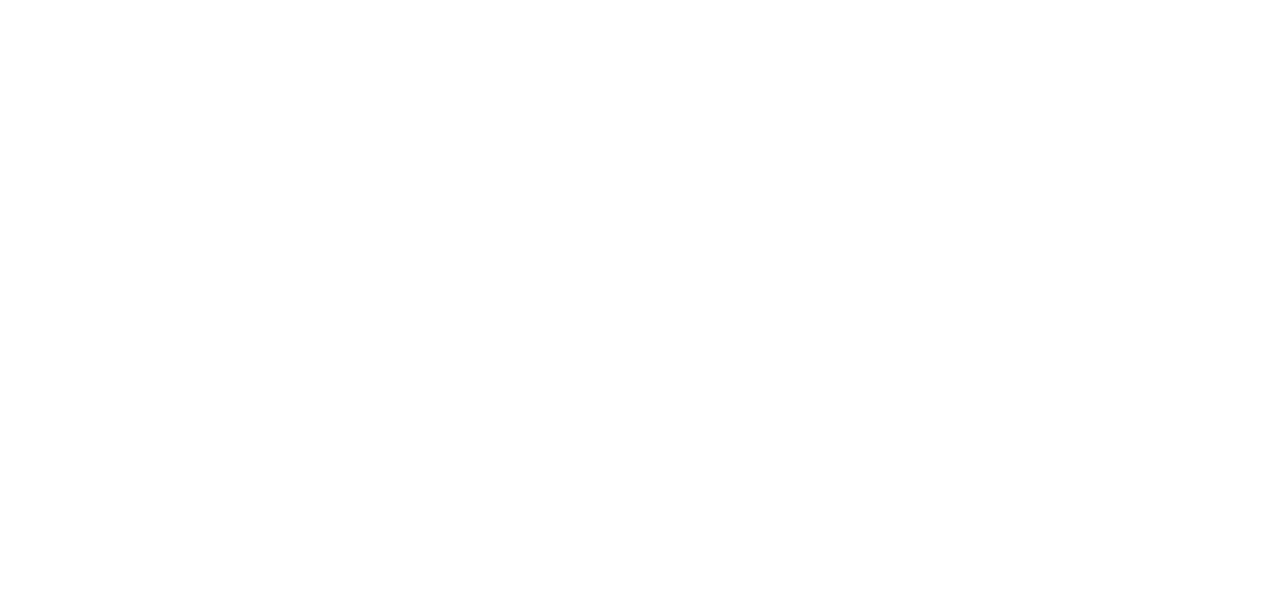
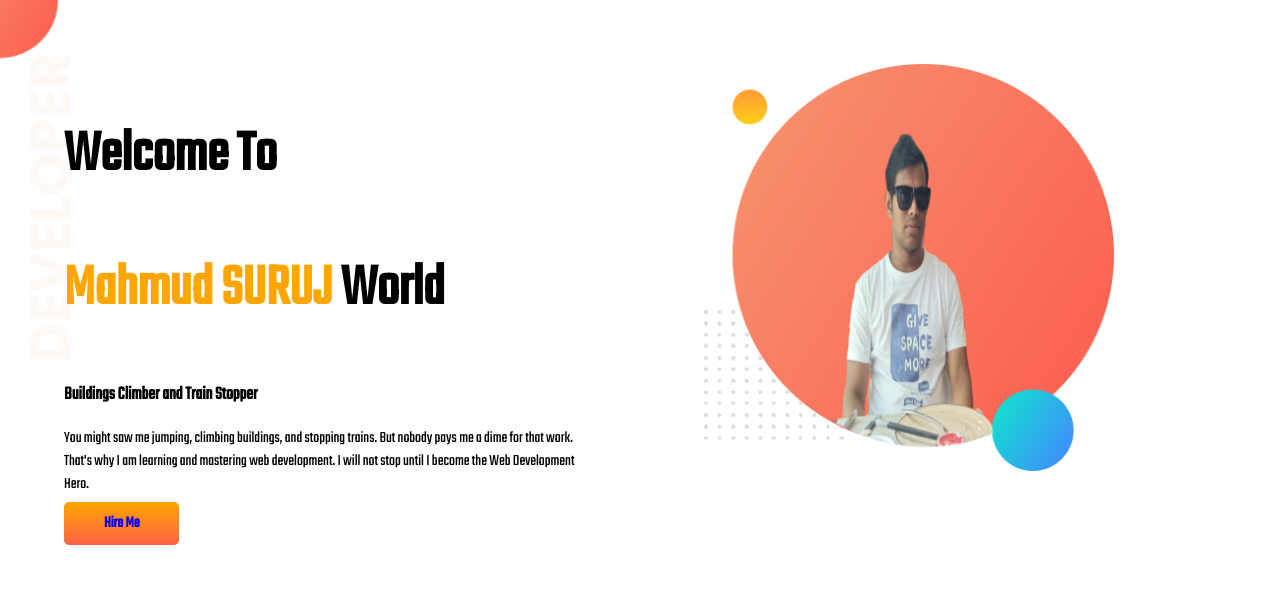
Before and after one commit to mahmud841/developer-portfolio, a plain HTML site: page index.html in a window 1280 px wide. Drawn offline with Linux system fonts and the light colour scheme.

Commit message:
top banner added

```diff
--- a/index.html
+++ b/index.html
@@ -1,13 +1,37 @@
 <!DOCTYPE html>
 <html lang="en">
+
 <head>
     <meta charset="UTF-8">
     <meta http-equiv="X-UA-Compatible" content="IE=edge">
     <meta name="viewport" content="width=device-width, initial-scale=1.0">
     <title>Mahmud Portfolio</title>
     <link rel="stylesheet" href="style.css">
+    <link rel="preconnect" href="https://fonts.googleapis.com">
+    <link rel="preconnect" href="https://fonts.gstatic.com" crossorigin>
+    <link href="https://fonts.googleapis.com/css2?family=Teko&display=swap" rel="stylesheet">
 </head>
+
 <body>
 
+
+    <section class="top-banner">
+        <div class="half-width">
+            <h1>Welcome To</h1>
+            <h1><span class="orange-color">Mahmud SURUJ </span> World</h1>
+            <h3>Buildings Climber and Train Stopper</h3>
+            <p>You might saw me jumping, climbing buildings, and stopping trains. But nobody pays me a dime for that
+                work. That's why I am learning and mastering web development. I will not stop until I become the Web
+                Development Hero.</p>
+                <a class="link-button" target="blank"  href="  https://www.linkedin.com/in/al-mahmud-suruj-b37110173 Hire ME">Hire Me </a>
+        </div>
+        <div class="half-width">
+            <img src="my photo.png" alt="">
+        </div>
+
+    </section>
+
+
 </body>
+
 </html>
--- a/style.css
+++ b/style.css
@@ -0,0 +1,105 @@
+body{
+    font-family: 'Teko', sans-serif;
+    margin: 0px;
+}
+h1{
+    font-size: 59px;
+}
+.orange-color{
+    color: orange;
+}
+section{
+    display: flex;
+}
+.half-width{
+    width: 50%;
+    padding: 5% ;
+}
+.half-width img{
+    width: 80%;
+}
+.link-button{
+    text-decoration: none;
+    background-image: linear-gradient(orange, tomato);
+    padding: 10px 40px ;
+    border-radius: 5px;
+    font-weight: 700;
+
+}
+.top-banner{
+    background-image: url(images/top-banner.png);
+    background-repeat: no-repeat;
+}
+/*
+body{
+    margin: 0;
+    font-family: 'Poppins', sans-serif;
+}
+section{
+    height: 500px;
+    padding-bottom: 150px;
+}
+.top-banner{
+    background-image: url("images/top-banner.png");
+    background-repeat: no-repeat;
+}
+.half-width{
+    width:40%;
+    float: left;
+    margin-left: 5%;
+    padding-left: 2%;
+}
+h1{
+    font-size: 50px;
+}
+h1 span{
+    color: orange;
+}
+.half-width img{
+    width: 100%;
+}
+.anchor-button{
+    text-decoration: none;
+    background: linear-gradient(45deg, lightsalmon, tomato);
+    padding: 10px 40px;
+    border-radius: 5px;
+    color: white;
+    font-weight: 700;
+}
+p{
+    color: dimgray;
+}
+.dream-area{
+    background-image: url("images/dream-bg.png");
+    background-repeat: no-repeat;
+    background-position: right;
+}
+h2{
+    font-size: 40px;
+}
+.experience-area{
+    background-image: url("images/exp-bg.png");
+    background-repeat: no-repeat;
+    background-position: left;
+}
+.experience-area h3{
+    color: orange;
+}
+
+.experience-area div{
+    box-shadow: 5px 7px 40px gray;
+    height: 80%;
+}
+#full-stack{
+    border-left: 7px solid;
+    border-image: linear-gradient(180deg, lightsalmon, tomato);
+    border-image-slice: 1;
+}
+#baby-web{
+    border-left: 7px solid;
+    border-image: linear-gradient(180deg, blue, cyan);
+    border-image-slice: 1;
+}
+footer p{
+    text-align: center;
+} */
```
Also changed, not shown: images/dream-bg.png (added), images/exp-bg.png (added), images/jhankar.png (added), images/jhankar2.png (added), images/my-bg.png (added), images/my-bg2.png (added), images/top-banner.png (added), my photo.png (added).
